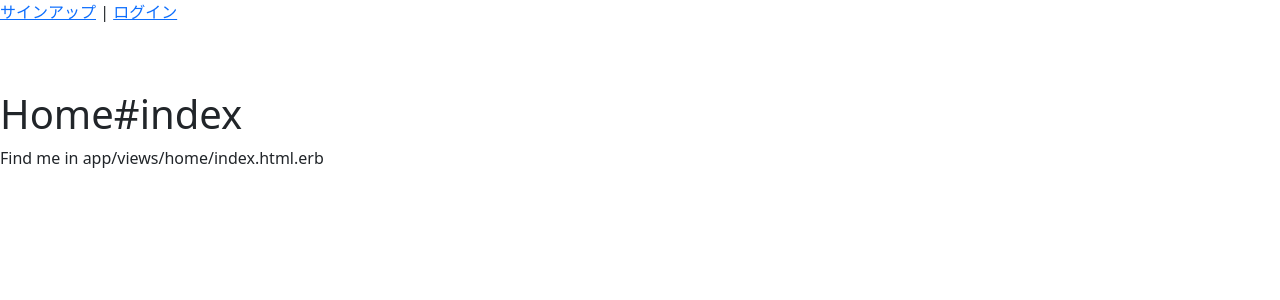
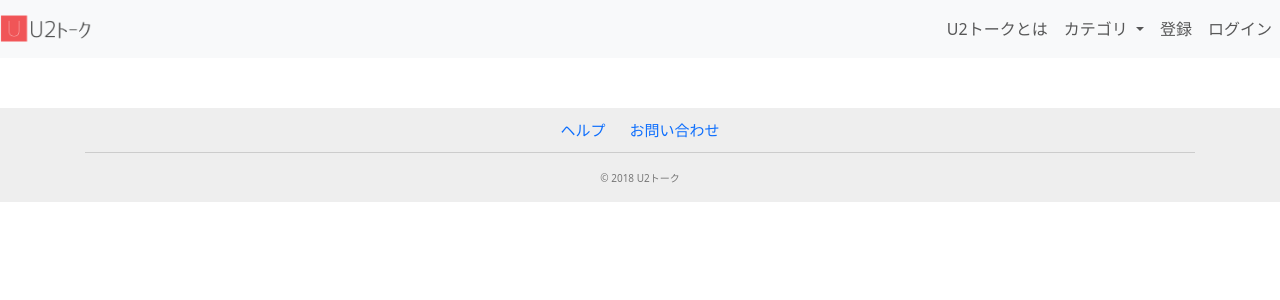
Before and after one commit to shunta27/u2, a Rails app: page / in a window 1280 px wide. Shown: the top 300 px of the page. Run offline with Rails 7, Linux system fonts and the light colour scheme; style sheets or scripts are compiled from the project's sources; some libraries are stand-ins or nearby versions.

Commit message:
header, footerのレイアウトモックを追加

```diff
--- a/app/assets/stylesheets/application.scss
+++ b/app/assets/stylesheets/application.scss
@@ -16,3 +16,45 @@
 
 // Custom bootstrap variables must be set or imported *before* bootstrap.
 @import "bootstrap";
+
+nav .logo {
+  height: 30px;
+  padding-bottom: 3.0px;
+}
+
+footer {
+  a {
+    font-size: 15px;
+    text-decoration: none;
+  }
+  nav ul {
+    list-style: none;
+    margin-top: 0;
+    margin-bottom: 10px;
+    padding: 0px;
+  }
+  .container {
+    text-align: center;
+    margin-right: auto;
+    margin-left: auto;
+    padding-left: 15px;
+    padding-right: 15px;
+  }
+  .footer-menu nav ul li {
+    display: inline-block;
+    padding: 0 10px;
+  }
+  .copyright {
+    height: 50px;
+    line-height: 50px;
+    text-align: center;
+    font-size: 10px;
+    color: #777;
+    border-top: 1px solid #ccc;
+  }
+}
+.footer {
+  padding-top: 10px;
+  margin-top: 50px;
+  background-color: #eee;
+}
--- a/app/views/home/index.html.erb
+++ b/app/views/home/index.html.erb
@@ -1,2 +1,6 @@
-<h1>Home#index</h1>
-<p>Find me in app/views/home/index.html.erb</p>
+<div class="row">
+  <div class="col-sm-8">
+  </div>
+  <div class="col-sm-4">
+  </div>
+</div>
--- /dev/null
+++ b/app/views/layouts/_footer.html.erb
@@ -0,0 +1,15 @@
+<footer class="footer">
+  <div class="container">
+    <div class="footer-menu">
+      <nav>
+        <ul>
+          <li><a href="/">ヘルプ</a></li>
+          <li><a href="" %="">お問い合わせ</a></li>
+        </ul>
+      </nav>
+    </div>
+    <div class="copyright">
+      © 2018 U2トーク
+    </div>
+  </div>
+</footer>
--- /dev/null
+++ b/app/views/layouts/_header.html.erb
@@ -0,0 +1,36 @@
+<header class="sticky-top">
+  <nav class="navbar navbar-expand-lg navbar-light bg-light">
+    <a class="navbar-brand" href="/"><%= image_tag('logo.png', { alt: 'U2トーク', class: 'logo' }) %></a>
+    <button class="navbar-toggler" type="button" data-toggle="collapse" data-target="#navbarSupportedContent" aria-controls="navbarSupportedContent" aria-expanded="false" aria-label="Toggle navigation">
+      <span class="navbar-toggler-icon"></span>
+    </button>
+    <div class="collapse navbar-collapse justify-content-end" id="navbarSupportedContent">
+      <ul class="navbar-nav">
+        <li class="nav-item">
+          <a class="nav-link" href="#">U2トークとは</a>
+        </li>
+        <li class="nav-item dropdown">
+          <a class="nav-link dropdown-toggle" href="#" id="navbarDropdown" role="button" data-toggle="dropdown" aria-haspopup="true" aria-expanded="false">
+            カテゴリ
+          </a>
+          <div class="dropdown-menu" aria-labelledby="navbarDropdown">
+            <a class="dropdown-item" href="#">病院</a>
+            <a class="dropdown-item" href="#">薬</a>
+            <a class="dropdown-item" href="#">赤ちゃん・育児</a>
+            <a class="dropdown-item" href="#">子育て・家族</a>
+            <a class="dropdown-item" href="#">お仕事</a>
+            <a class="dropdown-item" href="#">マネー</a>
+            <div class="dropdown-divider"></div>
+            <a class="dropdown-item" href="#">すべて</a>
+          </div>
+        </li>
+        <li class="nav-item">
+          <a class="nav-link" href="#">登録</a>
+        </li>
+        <li class="nav-item">
+          <a class="nav-link" href="#">ログイン</a>
+        </li>
+      </ul>
+    </div>
+  </nav>
+</header>
--- a/app/views/layouts/application.html.erb
+++ b/app/views/layouts/application.html.erb
@@ -2,21 +2,19 @@
 <html>
 <head>
   <title>App</title>
-  <%= stylesheet_link_tag    'application', media: 'all', 'data-turbolinks-track' => true %>
+  <meta name="viewport" content="width=device-width, initial-scale=1, shrink-to-fit=no">
+  <%= stylesheet_link_tag 'application', media: 'all', 'data-turbolinks-track' => true %>
+  <script defer src="https://use.fontawesome.com/releases/v5.3.1/js/all.js" integrity="sha384-kW+oWsYx3YpxvjtZjFXqazFpA7UP/MbiY4jvs+RWZo2+N94PFZ36T6TFkc9O3qoB" crossorigin="anonymous"></script>
   <%= javascript_include_tag 'application', 'data-turbolinks-track' => true %>
   <%= csrf_meta_tags %>
 </head>
 <body>
-<% if user_signed_in? %>
-  ログイン中: <strong><%= current_user.email %></strong>
-  <%= link_to 'プロフィール変更', edit_user_registration_path %> |
-  <%= link_to "ログアウト", destroy_user_session_path, method: :delete %>
-<% else %>
-  <%= link_to "サインアップ", new_user_registration_path %> |
-  <%= link_to "ログイン", new_user_session_path %>
-<% end %>
-<p class="notice"><%= notice %></p>
-<p class="alert"><%= alert %></p>
+<%= render 'layouts/header' %>
+
+<div class="container">
 <%= yield %>
+</div>
+
+<%= render 'layouts/footer' %>
 </body>
 </html>
```
Also changed, not shown: app/assets/images/logo.png (added), app/assets/stylesheets/home.css.scss (line endings or trailing spaces).
